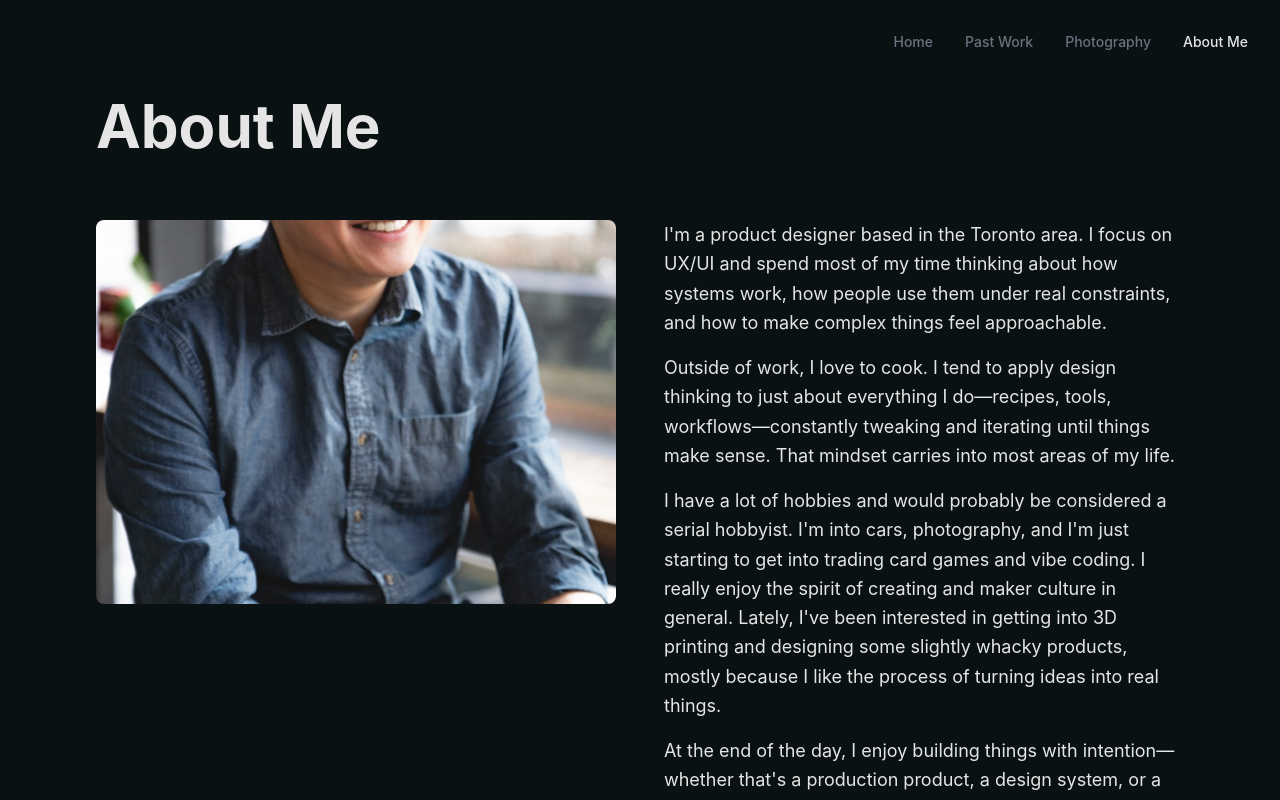
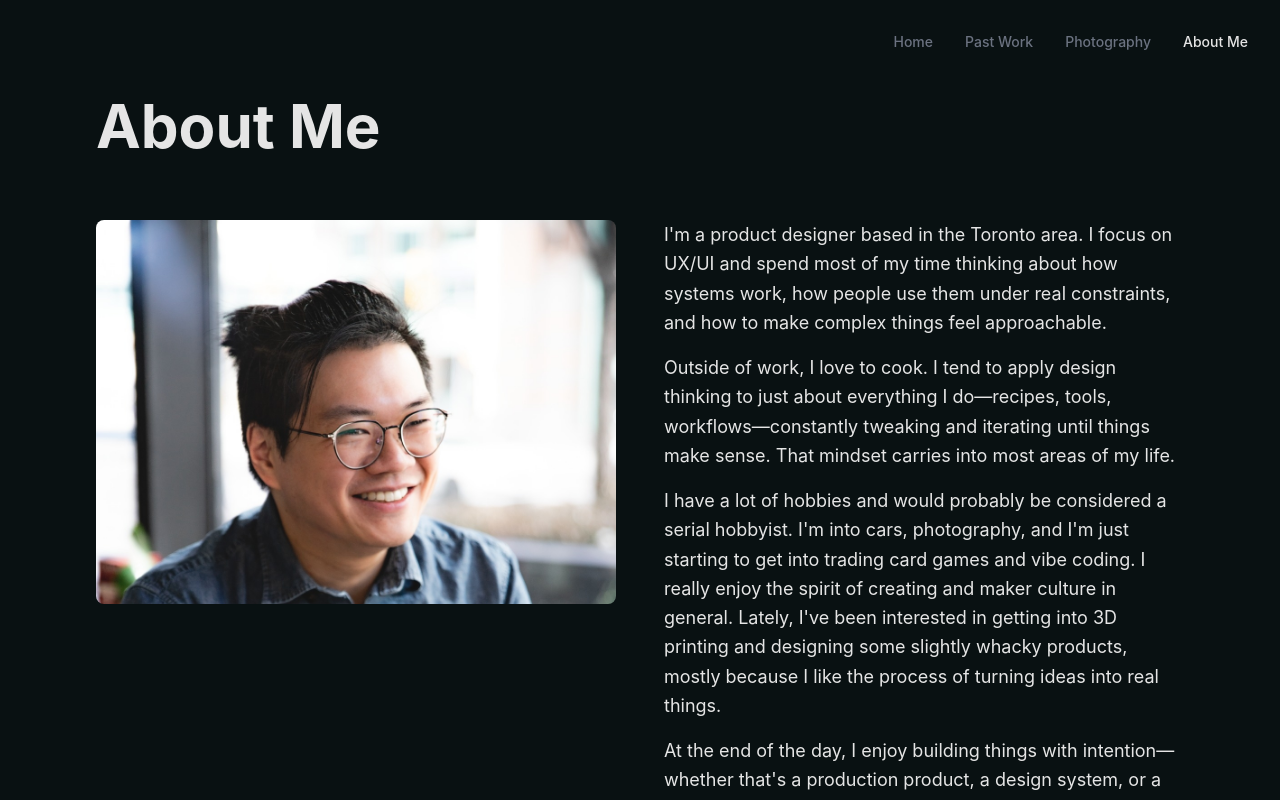
Before and after one commit to Jintoki/Portfolio2026, a Next.js app: page /about-me in a window 1280 px wide. Shown: the top 800 px of the page. Built offline with nearby package versions, Linux system fonts and the light colour scheme.

Commit message:
Align profile image to top of container

```diff
--- a/app/about-me/page.tsx
+++ b/app/about-me/page.tsx
@@ -25,7 +25,7 @@ export default function AboutMe() {
             <img
               src={`${process.env.NODE_ENV === 'production' ? '/Portfolio2026' : ''}/profile-picture.png`}
               alt="Andrew Cen"
-              className="w-full h-full object-cover"
+              className="w-full h-full object-cover object-top"
             />
           </div>
         </motion.div>
```
